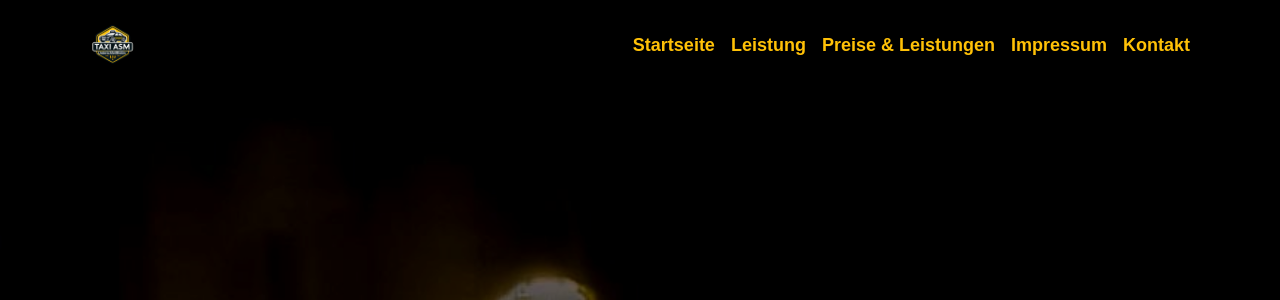
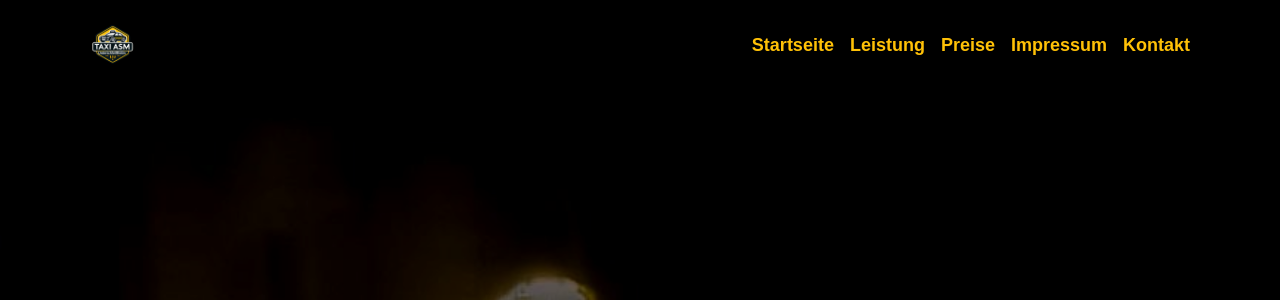
Before and after one commit to AliAl2020/k05-taxi, a PHP site: page / in a window 1280 px wide. Shown: the top 300 px of the page. Run offline with PHP 8.4, Linux system fonts and the light colour scheme.

Commit message:
anpassung

```diff
--- a/index.php
+++ b/index.php
@@ -50,7 +50,7 @@
                     <a class="nav-link text-warning fw-bold" href="#leistung">Leistung</a>
                 </li>
                 <li class="nav-item">
-                    <a class="nav-link text-warning fw-bold" href="#preise">Preise & Leistungen</a>
+                    <a class="nav-link text-warning fw-bold" href="#preise">Preise </a>
                 </li>
                 <li class="nav-item">
                     <a class="nav-link text-warning fw-bold" href="#impressum">Impressum</a>
@@ -88,16 +88,6 @@
         <i class="fa-solid fa-taxi icon-circle"></i>
         <h2>Unsere Leistungen</h2>
         <p>Wir bieten zuverlässige und pünktliche Taxifahrten rund um Unterschleißheim und Umgebung. Unser Taxi-Service steht Ihnen rund um die Uhr zur Verfügung, egal ob Kurzstrecken, Flughafentransfer oder Langstreckenfahrten.</p>
-    </div>
-</section>
-
-<section id="preise" class="section-padding">
-    <div class="container">
-        <h2 class="text-center">Preise & Leistungen</h2>
-        <p class="text-center">
-        Wir fahren nach Taxi Tarif München oder vorherige Vereinbarung.
-        </p>
-
         <h3>Unsere Leistungen:</h3>
         <div class="row justify-content-center">
         <div class="col-md-4">
@@ -110,6 +100,18 @@
             <li class="list-group-item bg-dark text-white"><i class="fas fa-check-circle text-warning"></i> Kurierfahrten</li>
         </ul>
 </div></div>
+
+    </div>
+</section>
+
+<section id="preise" class="section-padding">
+    <div class="container">
+        <h2 class="text-center">Preise </h2>
+        <p class="text-center">
+        Wir fahren nach Taxi Tarif München oder vorherige Vereinbarung.
+        </p>
+
+
         <p class="text-center mt-4">
             Preise für Fahrten erfolgen nach individueller Vereinbarung. Kontaktieren Sie uns für ein Angebot!
         </p>
```
